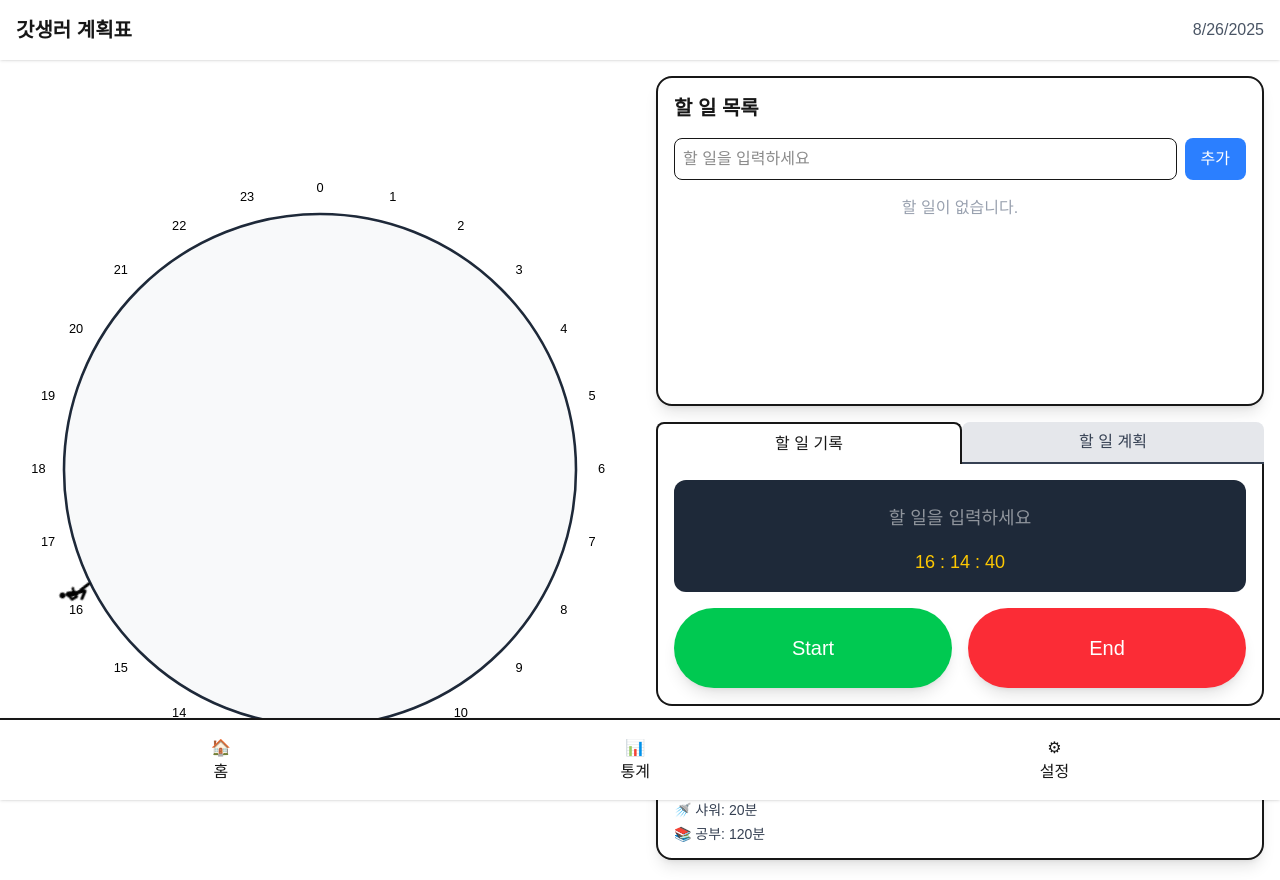
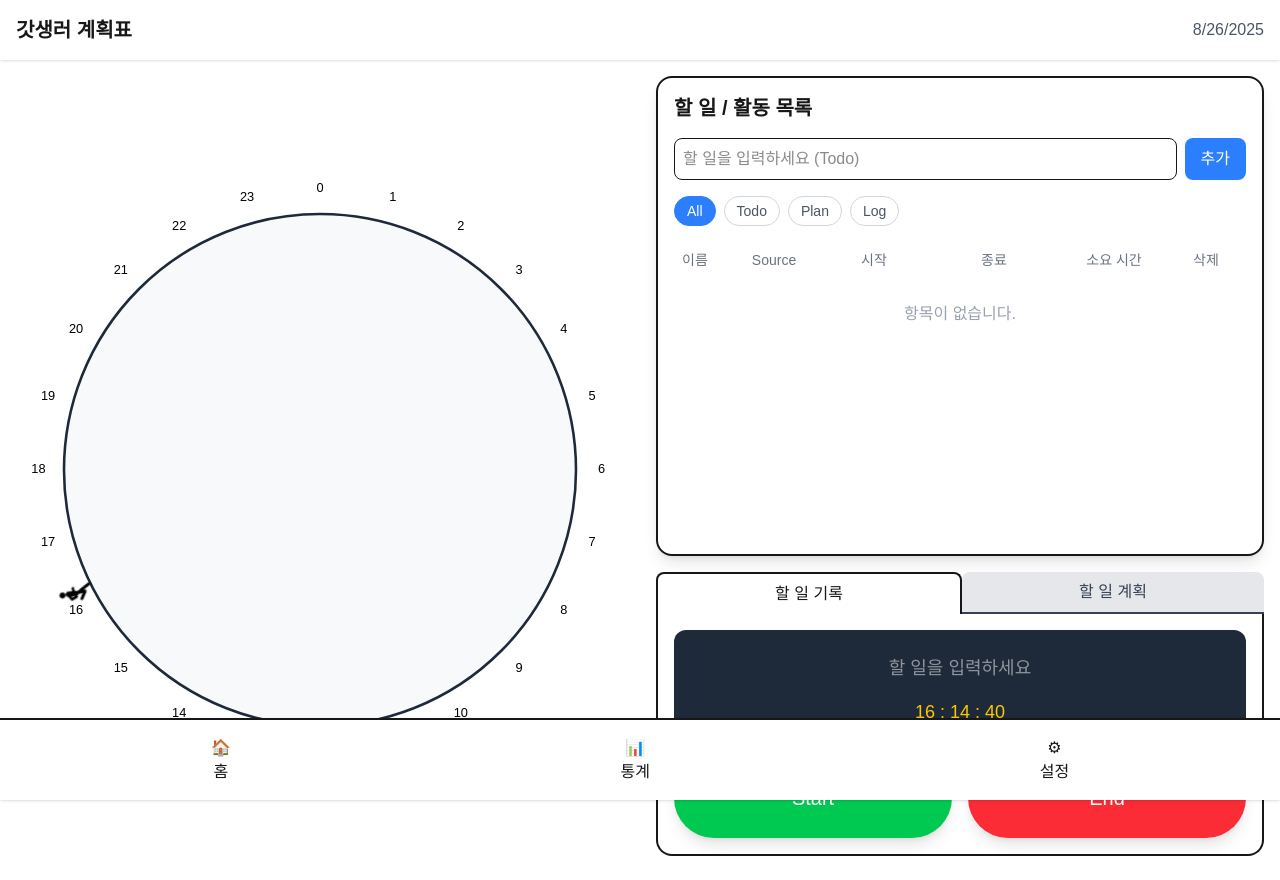
Before and after one commit to venise5224/GodLife, a Next.js app: page / in a window 1280 px wide. Built offline with nearby package versions, Linux system fonts and the light colour scheme.

Commit message:
feat/투두리스트 기능 확장

```diff
--- a/package.json
+++ b/package.json
@@ -9,6 +9,7 @@
     "lint": "next lint"
   },
   "dependencies": {
+    "date-fns": "^4.1.0",
     "lottie-react": "^2.4.1",
     "next": "15.4.6",
     "react": "19.1.0",
--- a/src/app/page.tsx
+++ b/src/app/page.tsx
@@ -13,7 +13,7 @@ function HomePage() {
       <section className="md:w-1/2 flex flex-col gap-4 p-4 pb-[100px] md:pb-[20px] md:overflow-y-auto">
         <TodoList />
         <ActivityBoard />
-        <ActivityStats />
+        {/* <ActivityStats /> */}
       </section>
     </main>
   );
--- a/src/components/ActivityBoard/ActivityPlanner/ActivityPlanner.tsx
+++ b/src/components/ActivityBoard/ActivityPlanner/ActivityPlanner.tsx
@@ -4,6 +4,7 @@ import { useState } from "react";
 import { Activity } from "@/types/Activity";
 import ActionButton from "../ActionButton";
 import { useActivityStore } from "@/stores/useActivityStore";
+import { toHMS } from "@/utils/toHMS";
 
 function ActivityPlanner() {
   const [activityName, setActivityName] = useState("");
@@ -18,8 +19,8 @@ function ActivityPlanner() {
     const newActivity: Activity = {
       id: Date.now().toString(),
       activityName,
-      startTime,
-      endTime,
+      startTime: toHMS(startTime),
+      endTime: toHMS(endTime),
       source: "plan", // ActivityPlanner에서 추가된 활동은 "plan"으로 설정
     };
 
--- a/src/components/TodoList.tsx
+++ b/src/components/TodoList.tsx
@@ -1,55 +1,98 @@
 "use client";
 
-import { useState } from "react";
-
-type Todo = {
-  id: number;
-  text: string;
-  done: boolean;
-};
+import { useState, useMemo } from "react";
+import { useActivityStore } from "@/stores/useActivityStore";
+import { differenceInMinutes, parse } from "date-fns";
+import { Row } from "@/types/row";
+import { useTodoStore } from "@/stores/useTodoStore";
 
 export default function TodoList() {
-  const [todos, setTodos] = useState<Todo[]>([]);
-  const [input, setInput] = useState("");
+  const [todoName, setTodoName] = useState("");
+  const [filter, setFilter] = useState<"All" | "Todo" | "Plan" | "Log">("All");
+  const { activityList, removeActivity } = useActivityStore();
+  const { todos, addTodo, removeTodo } = useTodoStore();
 
-  const addTodo = (e: React.FormEvent) => {
-    e.preventDefault();
-    if (!input.trim()) return;
+  const handleAddTodo = () => {
+    if (!todoName.trim()) return;
 
-    const newTodo: Todo = {
-      id: Date.now(),
-      text: input.trim(),
-      done: false,
-    };
-
-    setTodos((prev) => [...prev, newTodo]);
-    setInput("");
+    addTodo(todoName.trim());
+    setTodoName("");
   };
 
-  const toggleTodo = (id: number) => {
-    setTodos((prev) =>
-      prev.map((todo) =>
-        todo.id === id ? { ...todo, done: !todo.done } : todo
-      )
-    );
-  };
+  const rows: Row[] = useMemo(() => {
+    const todoRows: Row[] = todos.map((t) => ({
+      key: `T-${t.id}`,
+      name: t.text,
+      source: "Todo",
+      start: null,
+      end: null,
+      onDelete: () => removeTodo(t.id),
+      kind: "todo",
+      done: t.done,
+    }));
 
-  const removeTodo = (id: number) => {
-    setTodos((prev) => prev.filter((todo) => todo.id !== id));
-  };
+    const activityRows: Row[] =
+      activityList.map((a) => {
+        let duration: string | null = null;
+
+        if (a.startTime && a.endTime) {
+          try {
+            const start = parse(a.startTime, "HH : mm : ss", new Date());
+            const end = parse(a.endTime, "HH : mm : ss", new Date());
+
+            const mins = differenceInMinutes(end, start);
+            const h = Math.floor(mins / 60);
+            const m = mins % 60;
+
+            if (h > 0) {
+              duration = `${h}시간 ${m}분`;
+            } else {
+              duration = `${m}분`;
+            }
+          } catch {
+            duration = null;
+          }
+        }
+
+        return {
+          key: `A-${a.id}`,
+          name: a.activityName,
+          source: a.source?.toLowerCase() === "log" ? "Log" : "Plan",
+          start: a.startTime ?? null,
+          end: a.endTime ?? null,
+          onDelete: () => removeActivity(a.id),
+          kind: "activity",
+          duration,
+        };
+      }) ?? [];
+
+    let merged = [...todoRows, ...activityRows];
+
+    if (filter !== "All") {
+      merged = merged.filter((row) => row.source === filter);
+    }
+
+    merged.sort((a, b) => {
+      if (a.kind === "activity" && !a.end) return -1;
+      if (b.kind === "activity" && !b.end) return 1;
+      return 0;
+    });
+
+    return merged;
+  }, [todos, activityList, filter, removeActivity, removeTodo]);
 
   return (
-    <div className="w-full mx-auto p-4 bg-white shadow-lg border-2 rounded-2xl min-h-[330px]">
-      <h2 className="text-xl font-bold mb-4">할 일 목록</h2>
+    <div className="w-full mx-auto p-4 bg-white shadow-lg border-2 rounded-2xl min-h-[480px] overflow-y-auto">
+      <h2 className="text-xl font-bold mb-4">할 일 / 활동 목록</h2>
 
-      {/* 입력창 */}
-      <form onSubmit={addTodo} className="flex gap-2 mb-4">
+      {/* 입력창 (Todo 추가) */}
+      <form onSubmit={handleAddTodo} className="flex gap-2 mb-4">
         <input
           type="text"
-          value={input}
-          onChange={(e) => setInput(e.target.value)}
+          value={todoName}
+          onChange={(e) => setTodoName(e.target.value)}
           className="flex-1 p-2 border rounded-lg focus:outline-none focus:ring focus:ring-blue-300"
-          placeholder="할 일을 입력하세요"
+          placeholder="할 일을 입력하세요 (Todo)"
         />
         <button
           type="submit"
@@ -59,30 +102,95 @@ export default function TodoList() {
         </button>
       </form>
 
-      {/* 투두 리스트 */}
+      {/* 필터 토글 버튼 */}
+      <div className="flex gap-2 mb-4">
+        {(["All", "Todo", "Plan", "Log"] as const).map((f) => (
+          <button
+            key={f}
+            onClick={() => setFilter(f)}
+            className={`px-3 py-1 rounded-full border text-sm transition
+              ${
+                filter === f
+                  ? "bg-blue-500 text-white border-blue-500"
+                  : "bg-white text-gray-600 border-gray-300 hover:bg-gray-100"
+              }`}
+          >
+            {f}
+          </button>
+        ))}
+      </div>
+
+      {/* 리스트 헤더 */}
+      <div className="flex px-2 py-2 text-sm text-gray-500">
+        <div className="flex-1">이름</div>
+        <div className="w-20 text-center">Source</div>
+        <div className="w-30 text-center">시작</div>
+        <div className="w-30 text-center">종료</div>
+        <div className="w-30 text-center">소요 시간</div>
+        <div className="w-16 text-center">삭제</div>
+      </div>
+
+      {/* 리스트 */}
       <ul className="space-y-2">
-        {todos.length === 0 && (
-          <li className="text-gray-400 text-center">할 일이 없습니다.</li>
+        {rows.length === 0 && (
+          <li className="text-gray-400 text-center py-6">항목이 없습니다.</li>
         )}
-        {todos.map((todo) => (
+
+        {rows.map((row) => (
           <li
-            key={todo.id}
-            className="flex items-center justify-between p-2 border rounded-lg"
+            key={row.key}
+            className="flex items-center gap-2 p-2 border rounded-lg"
           >
-            <span
-              onClick={() => toggleTodo(todo.id)}
-              className={`cursor-pointer flex-1 ${
-                todo.done ? "line-through text-gray-400" : ""
-              }`}
-            >
-              {todo.text}
-            </span>
-            <button
-              onClick={() => removeTodo(todo.id)}
-              className="ml-2 text-red-500 hover:text-red-700"
-            >
-              삭제
-            </button>
+            {/* 이름 */}
+            <div className="flex-1">{row.name}</div>
+
+            {/* Source */}
+            <div className="w-13 text-center">
+              <span
+                className={`px-2 py-0.5 rounded-full text-xs border
+                ${
+                  row.source === "Todo"
+                    ? "border-gray-300"
+                    : row.source === "Plan"
+                    ? "border-amber-300"
+                    : "border-green-300"
+                }`}
+              >
+                {row.source}
+              </span>
+            </div>
+
+            {/* 시작 */}
+            <div className="w-30 text-center text-sm">{row.start ?? "-"}</div>
+
+            {/* 종료 */}
+            <div className="w-30 text-center text-sm">
+              {row.end ??
+                (row.kind === "activity" ? (
+                  <span className="text-red-500">{"진행중"}</span>
+                ) : (
+                  "-"
+                ))}
+            </div>
+
+            {/* 걸린 시간 */}
+            <div className="w-25 text-center text-sm">
+              {row.duration ?? "-"}
+            </div>
+
+            {/* 삭제 */}
+            <div className="w-16 text-center text-sm">
+              {!(row.kind === "activity" && !row.end) && (
+                <button
+                  onClick={row.onDelete}
+                  className="text-red-500 hover:text-red-700"
+                  aria-label="삭제"
+                  title="삭제"
+                >
+                  🗑
+                </button>
+              )}
+            </div>
           </li>
         ))}
       </ul>
--- /dev/null
+++ b/src/stores/useTodoStore.ts
@@ -0,0 +1,33 @@
+import { Todo } from "@/types/todo";
+import { create } from "zustand";
+import { persist } from "zustand/middleware";
+
+interface TodoState {
+  todos: Todo[];
+  addTodo: (text: string) => void;
+  removeTodo: (id: number) => void;
+  toggleTodo: (id: number) => void;
+}
+
+export const useTodoStore = create<TodoState>()(
+  persist(
+    (set) => ({
+      todos: [],
+      addTodo: (text) =>
+        set((state) => ({
+          todos: [...state.todos, { id: Date.now(), text, done: false }],
+        })),
+      removeTodo: (id) =>
+        set((state) => ({
+          todos: state.todos.filter((t) => t.id !== id),
+        })),
+      toggleTodo: (id) =>
+        set((state) => ({
+          todos: state.todos.map((t) =>
+            t.id === id ? { ...t, done: !t.done } : t
+          ),
+        })),
+    }),
+    { name: "todo-storage" } // localStorage key
+  )
+);
--- /dev/null
+++ b/src/types/row.ts
@@ -0,0 +1,11 @@
+export interface Row {
+  key: string;
+  name: string;
+  source: "Todo" | "Plan" | "Log";
+  start?: string | null;
+  end?: string | null;
+  onDelete: () => void;
+  kind: "todo" | "activity";
+  done?: boolean; // todo 전용
+  duration?: string | null;
+}
--- /dev/null
+++ b/src/types/todo.ts
@@ -0,0 +1,5 @@
+export interface Todo {
+  id: number;
+  text: string;
+  done: boolean;
+}
--- a/src/utils/parseTime.ts
+++ b/src/utils/parseTime.ts
@@ -1,5 +1,5 @@
 // "HH:MM" -> 분
-export function parseTime(t: string) {
+export const parseTime = (t: string) => {
   const [h, m] = t.split(":").map(Number);
   return h * 60 + m;
-}
+};
--- /dev/null
+++ b/src/utils/toHMS.ts
@@ -0,0 +1,4 @@
+export const toHMS = (time: string): string => {
+  const normalized = /^\d{2}:\d{2}$/.test(time) ? `${time}:00` : time;
+  return normalized.replace(/:/g, " : ");
+};
```
Also changed, not shown: 1 other file (tests, documents, lock files or other folders).
